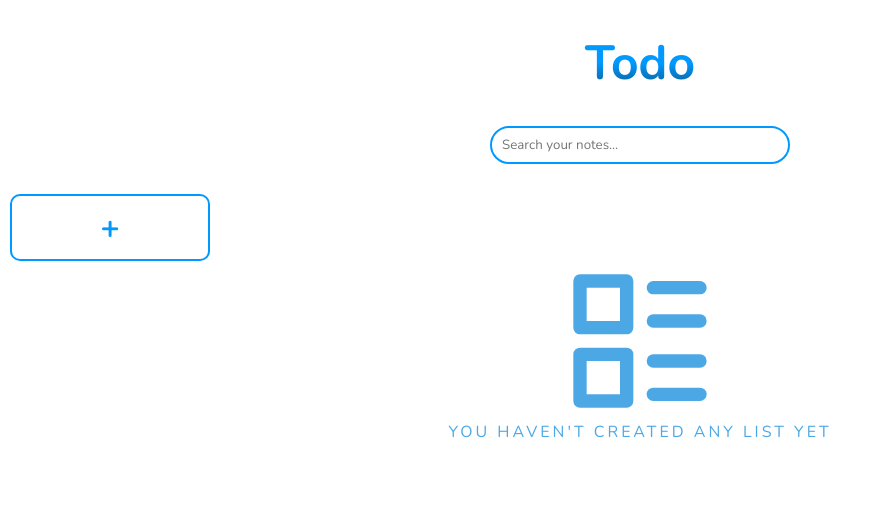
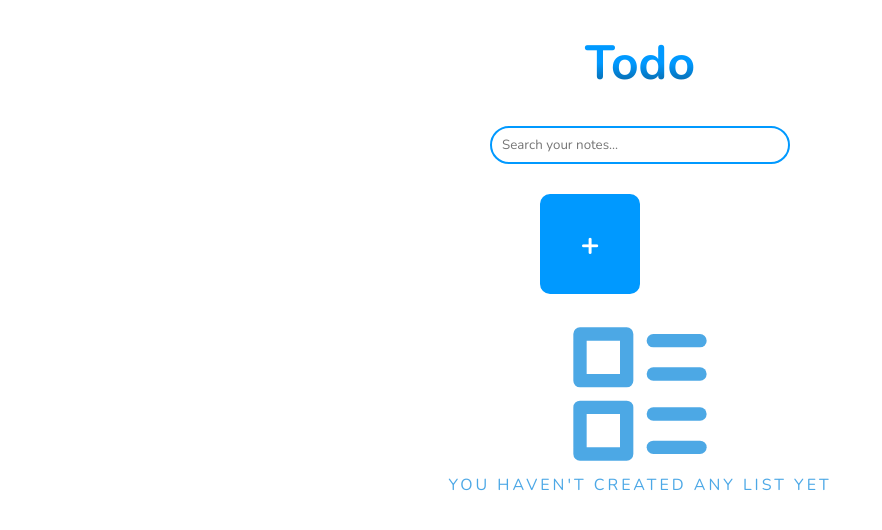
Before and after one commit to onfranciis/todo, a React (Vite) app: page / in a window 1280 px wide. Shown: the top 530 px of the page, without its empty margins (0-882 px from the left). Built offline with nearby package versions, Linux system fonts and the light colour scheme.

Commit message:
fix: tweak styles

```diff
--- a/src/components/card/Card.scss
+++ b/src/components/card/Card.scss
@@ -125,10 +125,12 @@
 /* -------------------------------------------------------------------------- */
 
 .NewCard {
-  max-width: 200px;
+  max-width: 100px;
   width: 100%;
-  color: $primary;
-  border: 2px solid $primary;
+  height: 100%;
+  background-color: $primary;
+  color: $white;
+  border: 2px double $primary;
   border-radius: 10px;
   font-size: 2rem;
   font-weight: bold;
@@ -136,8 +138,8 @@
   flex-direction: row;
   justify-content: center;
   align-items: center;
+  aspect-ratio: 1;
   padding: 10px;
-  flex: 1;
 }
 
 /* -------------------------------------------------------------------------- */
--- a/src/components/search/Search.tsx
+++ b/src/components/search/Search.tsx
@@ -14,7 +14,7 @@ const Search = ({ setInput, Input }: ISearchProp) => {
   return (
     <div className="Search">
       <input
-        type="text"
+        type="search"
         placeholder="Search your notes..."
         value={Input}
         onChange={handleChange}
--- a/src/styles/App.scss
+++ b/src/styles/App.scss
@@ -58,11 +58,10 @@
 /* -------------------------------------------------------------------------- */
 
 .Cards {
-  width: 100%;
-  display: flex;
-  flex-direction: row;
-  justify-content: stretch;
+  display: grid;
+  grid-template-columns: repeat(auto-fit, minmax(200px, 0));
+  justify-content: center;
   align-items: stretch;
-  flex-wrap: wrap;
   gap: 10px;
+  padding-bottom: 20px;
 }
```
